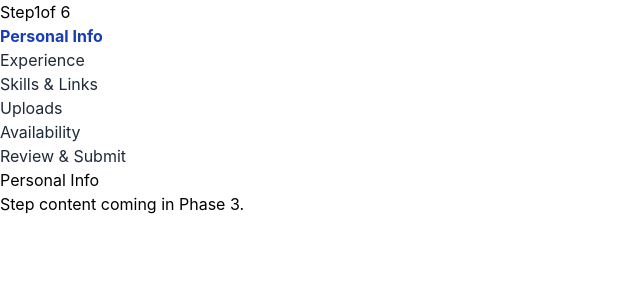
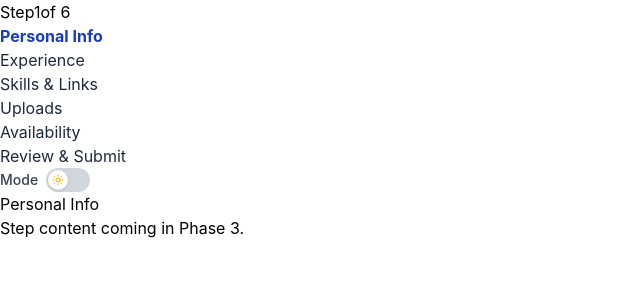
Before and after one commit to HanifNepali/job-application-form, a React (Vite) app: page /form/personal-info in a window 1280 px wide. Shown: the top 300 px of the page, without its empty margins (0-640 px from the left). Built offline with nearby package versions, Linux system fonts and the light colour scheme.

Commit message:
Integrate ThemeContext Provider

```diff
--- a/index.html
+++ b/index.html
@@ -8,6 +8,16 @@
   </head>
   <body>
     <div id="root"></div>
+    <script>
+      (function () {
+        const stored = localStorage.getItem("job-application-form-theme"); // keep in sync with STORAGE_KEY in constants.ts
+        const isDark =
+          stored === "dark" ||
+          (stored !== "light" &&
+            window.matchMedia("(prefers-color-scheme: dark)").matches);
+        document.documentElement.classList.toggle("dark", isDark);
+      })();
+    </script>
     <script type="module" src="/src/main.tsx"></script>
   </body>
 </html>
--- a/package.json
+++ b/package.json
@@ -12,6 +12,7 @@
   "dependencies": {
     "@hookform/resolvers": "^5.5.7",
     "@rolldown/binding-win32-x64-msvc": "^1.1.5",
+    "lucide-react": "^1.28.0",
     "react": "^19.2.7",
     "react-dom": "^19.2.7",
     "react-hook-form": "^7.83.0",
--- a/src/app/FormLayout.tsx
+++ b/src/app/FormLayout.tsx
@@ -1,4 +1,5 @@
 import { Stepper } from "@/components/Stepper";
+import { ThemeToggle } from "@/components/ThemeToggle";
 import { Outlet } from "react-router-dom";
 
 // Shared shell for every step route. Router renders this once and swaps
@@ -11,6 +12,7 @@ export function FormLayout() {
   return (
     <div>
       <Stepper />
+      <ThemeToggle />
       <main>
         <Outlet />
       </main>
--- /dev/null
+++ b/src/components/ThemeToggle.tsx
@@ -0,0 +1,41 @@
+import { Sun, Moon } from "lucide-react";
+import { useTheme } from "@/providers/ThemeContext";
+import { DARK_MODE } from "@/lib/constants";
+
+export const ThemeToggle = () => {
+  const { theme, toggleTheme } = useTheme();
+  const isDark = theme === DARK_MODE;
+
+  return (
+    <div className="flex items-center gap-2">
+      <span
+        id="theme-toggle-label"
+        className="text-sm font-medium text-gray-700 dark:text-gray-300"
+      >
+        Mode
+      </span>
+
+      <button
+        type="button"
+        role="switch"
+        aria-checked={isDark}
+        aria-labelledby="theme-toggle-label"
+        onClick={toggleTheme}
+        className="relative inline-flex h-6 w-11 shrink-0 items-center rounded-full
+                   transition-colors focus:outline-none focus:ring-2 focus:ring-blue-500 focus:ring-offset-2
+                   bg-gray-300 dark:bg-gray-600"
+      >
+        <span
+          className={`inline-flex h-5 w-5 items-center justify-center rounded-full bg-white shadow
+                      transition-transform ${isDark ? "translate-x-5" : "translate-x-0.5"}`}
+        >
+          {isDark ? (
+            <Moon className="h-3 w-3 text-gray-700" />
+          ) : (
+            <Sun className="h-3 w-3 text-yellow-500" />
+          )}
+        </span>
+      </button>
+    </div>
+  );
+};
```
Also changed, not shown: src/main.tsx (+15 -6 lines), 1 other file (tests, documents, lock files or other folders).
